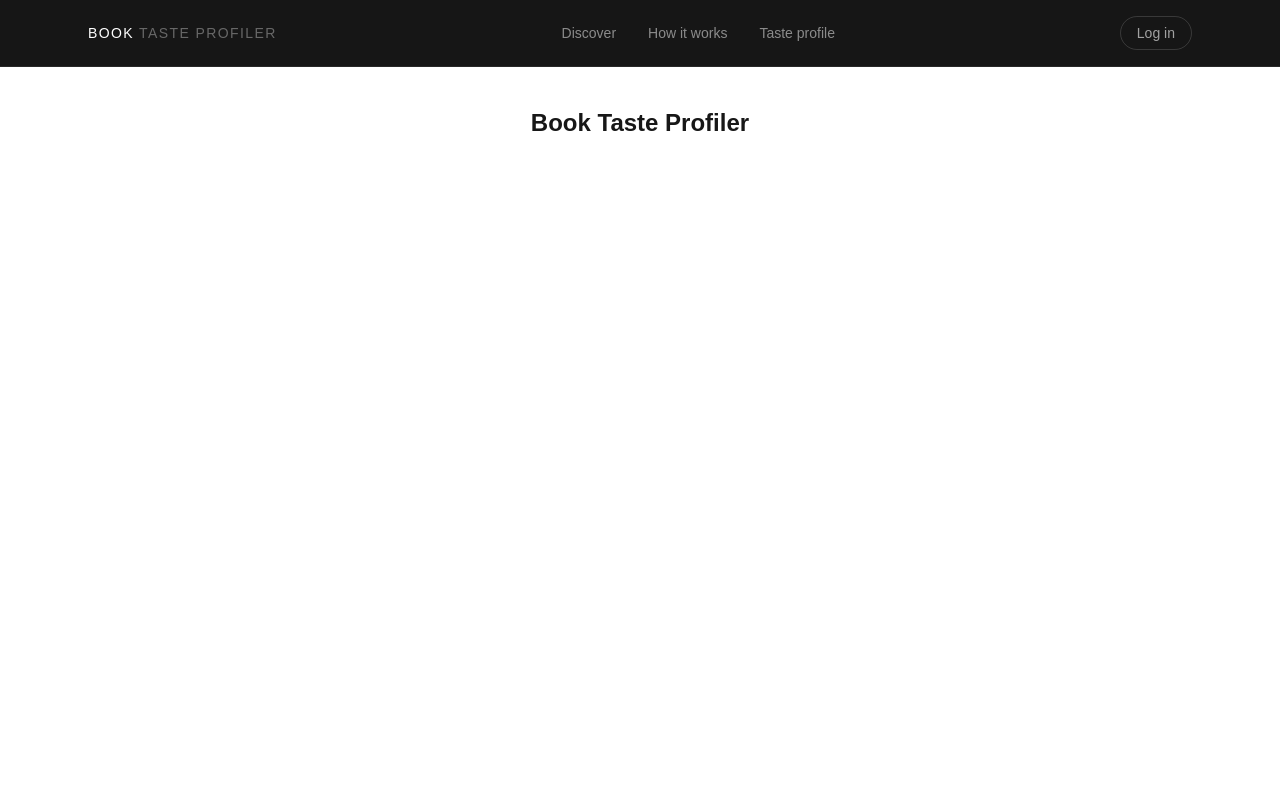
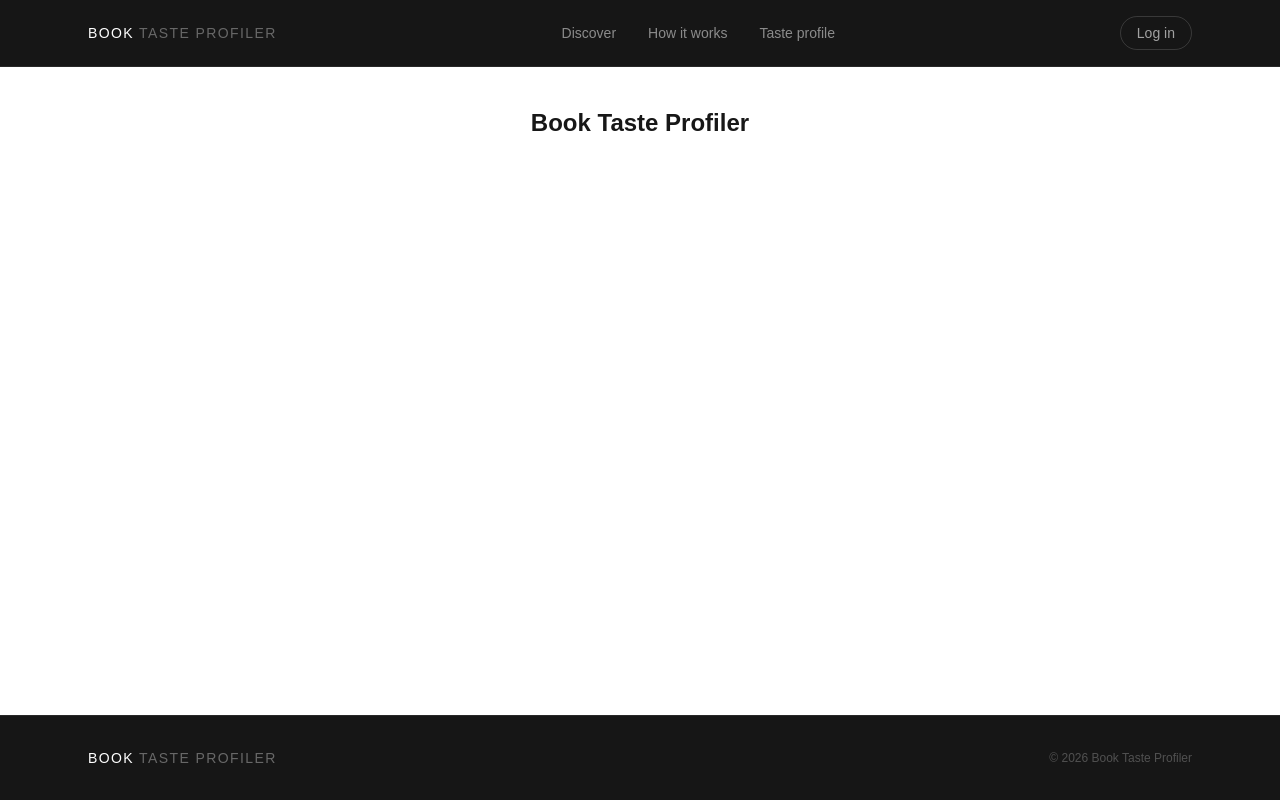
Before and after one commit to kguzik/book-taste-profiler, a Next.js app: page / in a window 1280 px wide. Built offline with nearby package versions, Linux system fonts and the light colour scheme.

Commit message:
feat: add footer

```diff
--- a/src/app/layout.tsx
+++ b/src/app/layout.tsx
@@ -2,6 +2,7 @@ import type { Metadata } from 'next';
 import { Geist, Geist_Mono } from 'next/font/google';
 import './globals.css';
 import Header from '@/components/layout/Header';
+import Footer from '@/components/layout/Footer';
 
 const geistSans = Geist({
   variable: '--font-geist-sans',
@@ -29,9 +30,10 @@ export default function RootLayout({
       className={`${geistSans.variable} ${geistMono.variable} h-full antialiased`}
     >
       <body className='min-h-full flex flex-col'>
-          <Header />
-          {children}
-        </body>
+        <Header />
+        {children}
+        <Footer />
+      </body>
     </html>
   );
 }
--- /dev/null
+++ b/src/components/layout/Footer.tsx
@@ -0,0 +1,16 @@
+import Logo from '@/components/layout/Logo';
+
+export default function Footer() {
+  const year = new Date().getFullYear();
+  return (
+    <footer className='mt-auto border-t border-white/8 bg-[#0a0a0a]/95 backdrop-blur-sm'>
+      <div className='mx-auto flex max-w-6xl flex-col items-center justify-between gap-4 px-6 py-8 sm:flex-row'>
+        <Logo />
+
+        <p className='text-xs text-white/25'>
+          &copy; {year} Book Taste Profiler
+        </p>
+      </div>
+    </footer>
+  );
+}
--- a/src/components/layout/Header.tsx
+++ b/src/components/layout/Header.tsx
@@ -4,22 +4,17 @@ import { useState } from 'react';
 import Link from 'next/link';
 import CloseIcon from '@/components/icons/CloseIcon';
 import HamburgerIcon from '@/components/icons/HamburgerIcon';
+import Logo from '@/components/layout/Logo';
 import { headerContent, navLinks } from '@/data/header';
 
 export default function Header() {
   const [menuOpen, setMenuOpen] = useState(false);
-  const { logoText, logoDimText, loginLabel, openMenuLabel, closeMenuLabel } =
-    headerContent;
+  const { loginLabel, openMenuLabel, closeMenuLabel } = headerContent;
 
   return (
     <header className='sticky top-0 z-50 border-b border-white/8 bg-[#0a0a0a]/95 backdrop-blur-sm'>
       <div className='mx-auto flex max-w-6xl items-center justify-between px-6 py-4'>
-        <Link
-          href='/'
-          className='text-sm font-medium tracking-widest text-white uppercase'
-        >
-          {logoText} <span className='text-white/35'>{logoDimText}</span>
-        </Link>
+        <Logo />
 
         <nav className='hidden items-center gap-8 md:flex'>
           {navLinks.map(({ label, href }) => (
--- /dev/null
+++ b/src/components/layout/Logo.tsx
@@ -0,0 +1,15 @@
+import Link from 'next/link';
+import { headerContent } from '@/data/header';
+
+export default function Logo() {
+  const { logoText, logoDimText } = headerContent;
+
+  return (
+    <Link
+      href='/'
+      className='text-sm font-medium tracking-widest text-white uppercase'
+    >
+      {logoText} <span className='text-white/35'>{logoDimText}</span>
+    </Link>
+  );
+}
```
